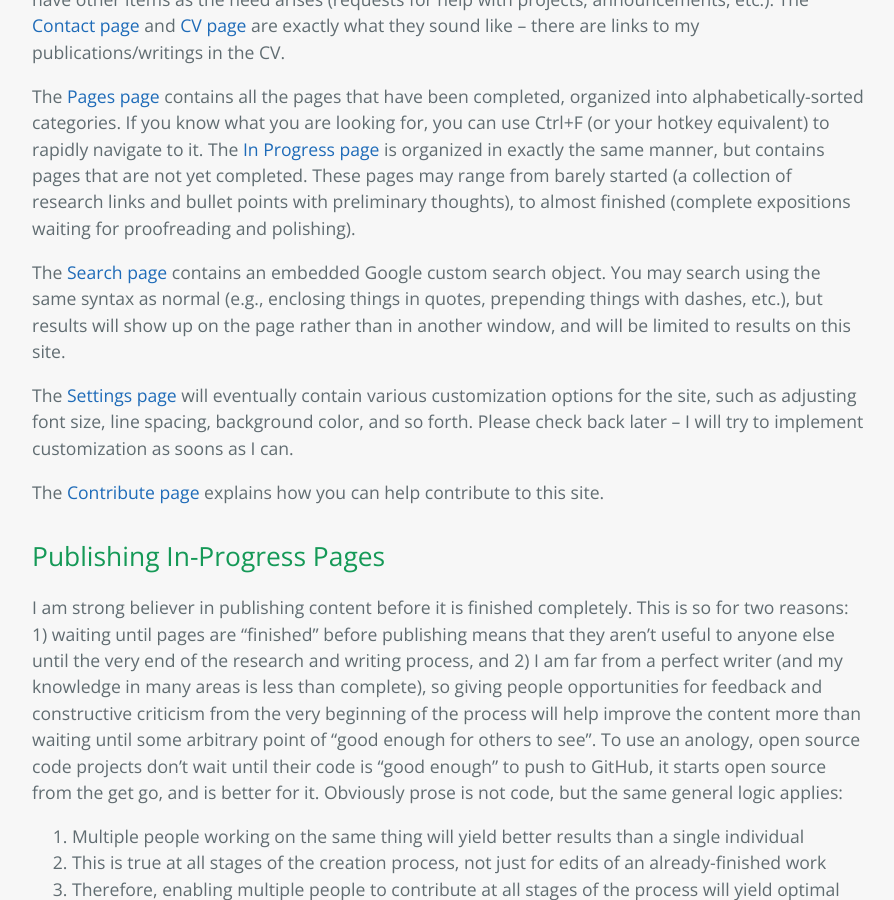
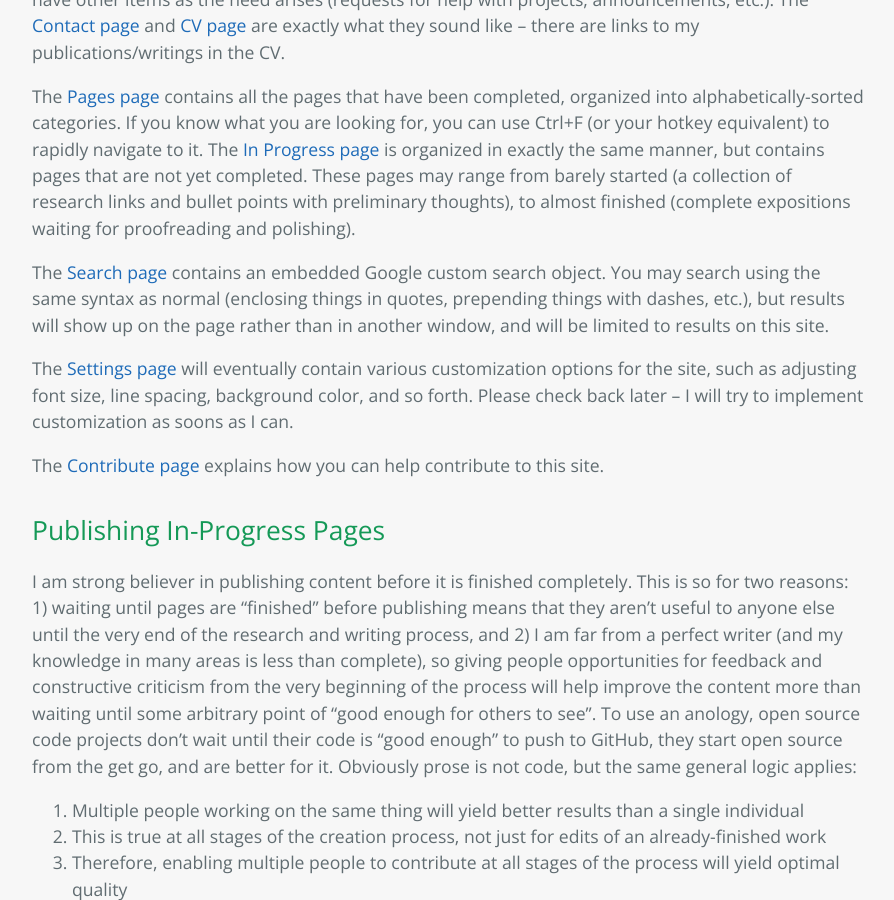
Before and after one commit to StevenTammen/StevenTammen.github.io, a Jekyll site: the page built from pages/about.md, in a window 1280 px wide and 900 px high, scrolled down 1083 px. Shown: the whole window, without its empty margins (192-1086 px from the left). Built offline with Jekyll 4.4.1, drawn with Linux system fonts in a browser that asks for light colours.

Commit message:
Update about.md

```diff
--- a/pages/about.md
+++ b/pages/about.md
@@ -36,7 +36,7 @@ The [Home page](https://steventammen.com/) of this site gives a brief overview o
 
 The [Pages page](https://steventammen.com/pages/) contains all the pages that have been completed, organized into alphabetically-sorted categories. If you know what you are looking for, you can use Ctrl+F (or your hotkey equivalent) to rapidly navigate to it. The [In Progress page](https://steventammen.com/in-progress/) is organized in exactly the same manner, but contains pages that are not yet completed. These pages may range from barely started (a collection of research links and bullet points with preliminary thoughts), to almost finished (complete expositions waiting for proofreading and polishing).
 
-The [Search page](https://steventammen.com/search/) contains an embedded Google custom search object. You may search using the same syntax as normal (e.g., enclosing things in quotes, prepending things with dashes, etc.), but results will show up on the page rather than in another window, and will be limited to results on this site.
+The [Search page](https://steventammen.com/search/) contains an embedded Google custom search object. You may search using the same syntax as normal (enclosing things in quotes, prepending things with dashes, etc.), but results will show up on the page rather than in another window, and will be limited to results on this site.
 
 The [Settings page](https://steventammen.com/settings/) will eventually contain various customization options for the site, such as adjusting font size, line spacing, background color, and so forth. Please check back later -- I will try to implement customization as soons as I can.
 
@@ -44,7 +44,7 @@ The [Contribute page](https://steventammen.com/contribute/) explains how you can
 
 ## Publishing In-Progress Pages
 
-I am strong believer in publishing content before it is finished completely. This is so for two reasons: 1) waiting until pages are "finished" before publishing means that they aren't useful to anyone else until the very end of the research and writing process, and 2) I am far from a perfect writer (and my knowledge in many areas is less than complete), so giving people opportunities for feedback and constructive criticism from the very beginning of the process will help improve the content more than waiting until some arbitrary point of "good enough for others to see". To use an anology, open source code projects don't wait until their code is "good enough" to push to GitHub, it starts open source from the get go, and is better for it. Obviously prose is not code, but the same general logic applies:
+I am strong believer in publishing content before it is finished completely. This is so for two reasons: 1) waiting until pages are "finished" before publishing means that they aren't useful to anyone else until the very end of the research and writing process, and 2) I am far from a perfect writer (and my knowledge in many areas is less than complete), so giving people opportunities for feedback and constructive criticism from the very beginning of the process will help improve the content more than waiting until some arbitrary point of "good enough for others to see". To use an anology, open source code projects don't wait until their code is "good enough" to push to GitHub, they start open source from the get go, and are better for it. Obviously prose is not code, but the same general logic applies:
 
 1. Multiple people working on the same thing will yield better results than a single individual
 2. This is true at all stages of the creation process, not just for edits of an already-finished work
```
